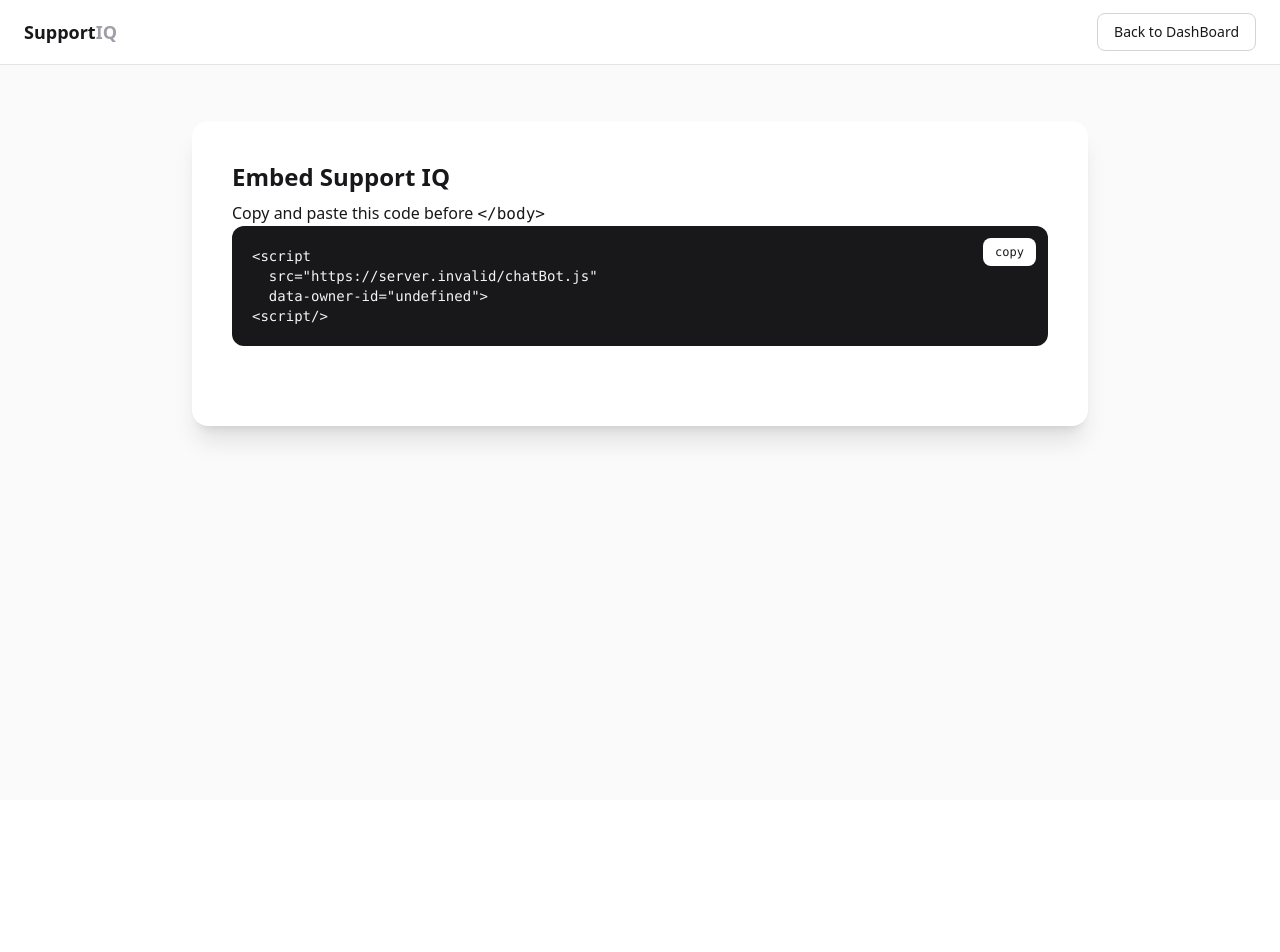
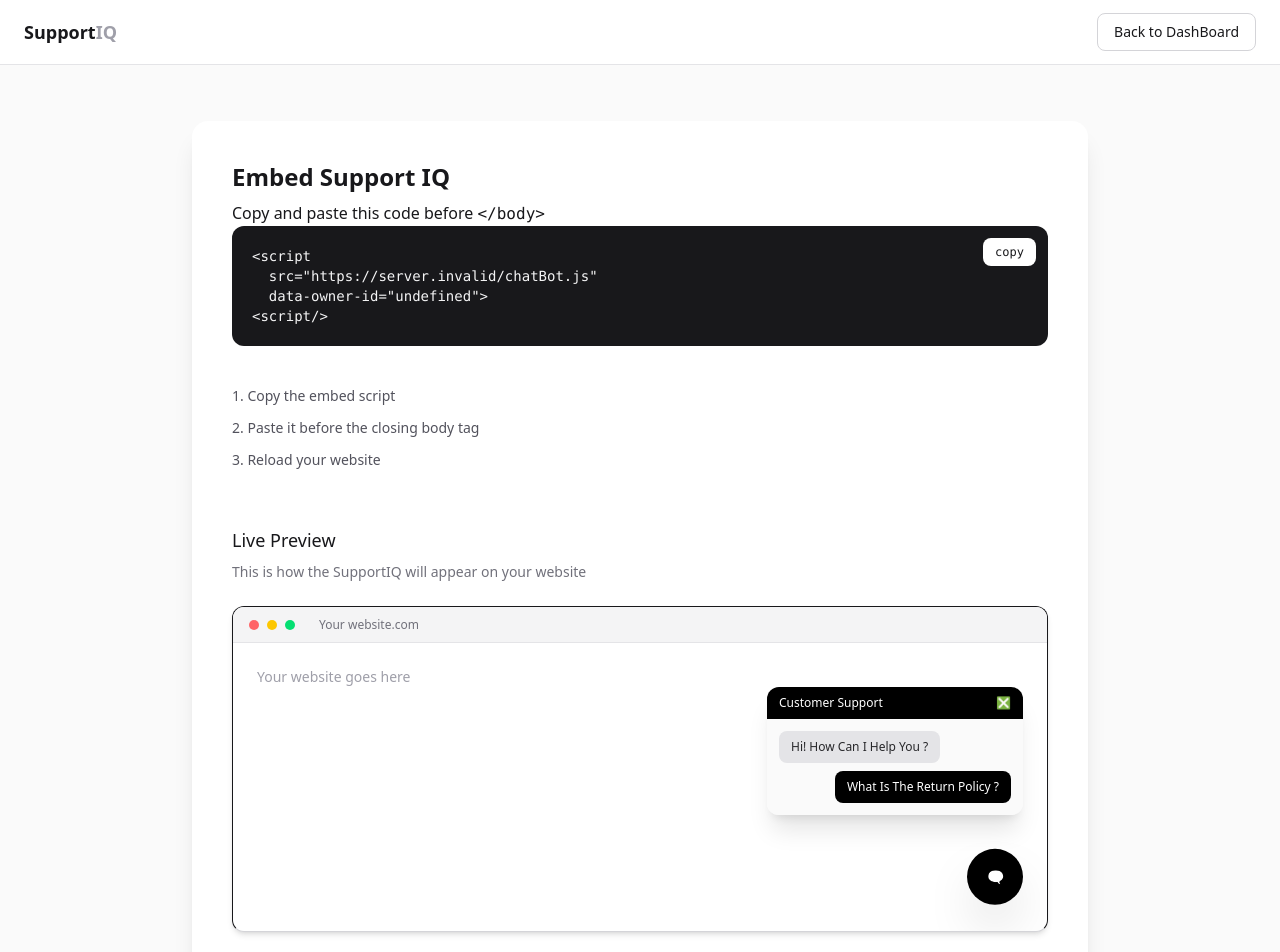
Before and after one commit to Akshay-Deshmane/SupportIQ, a Next.js app: page /embed in a window 1280 px wide. Shown: the top 952 px of the page. Before the commit the page ends 800 px from the top, so only its background shows below. Built offline with nearby package versions, Linux system fonts and the light colour scheme; no server answers; what @scalekit-sdk/node would draw is missing.

Commit message:
Embed Page ChatBot-Setup

```diff
--- a/src/components/EmbedClient.tsx
+++ b/src/components/EmbedClient.tsx
@@ -69,6 +69,60 @@
                 </button>
             </div>
 
+            <ol className="space-y-3 text-sm text-zinc-600 list-decimal list-inside">
+              <li>Copy the embed script</li>
+              <li>Paste it before the closing body tag</li>
+              <li>Reload your website</li>
+            </ol>
+
+            <div className="mt-14">
+              <h1 className="text-lg font-medium mb-2">Live Preview</h1>
+              <p className="text-sm text-zinc-500 mb-6">This is how the SupportIQ will appear on your website</p>
+
+              <div className="rounded-xl border border-b-zinc-300 bg-white shadow-md overflow-hidden">
+
+                <div className="flex items-center gap-2 px-4 h-9 bg-zinc-100 border-b border-zinc-200">
+                  <span className="w-2.5 h-2.5 rounded-full bg-red-400"/>
+                  <span className="w-2.5 h-2.5 rounded-full bg-yellow-400"/>
+                  <span className="w-2.5 h-2.5 rounded-full bg-green-400"/>
+                  <span className="ml-4 text-xs text-zinc-500">Your website.com</span>
+                </div>
+
+                <div className="relative h-64 sm:h-72 p-6 text-zinc-400 text-sm">
+                  Your website goes here
+
+                  <div className="absolute bottom-24d right-6 w-64 bg-white rounded-xl shadow-xl border-zinc-200 overflow-hidden">
+                    <div className="bg-black text-white text-xs px-3 py-2 flex justify-between items-center">
+                      <span>Customer Support</span>
+                      <span>❎</span>
+                    </div>
+
+                    <div className="p-3 space-y-2 bg-zinc-50">
+                        <div className="bg-zinc-200 text-zinc-800 text-xs px-3 py-2 rounded-lg w-fit">
+                            Hi! How Can I Help You ?
+                        </div>
+
+                        <div className="bg-black text-white text-xs px-3 py-2 rounded-lg ml-auto w-fit">
+                            What Is The Return Policy ?
+                        </div>
+                    </div>
+                  </div>
+
+                  <motion.div
+                  animate={{y : [0, -8, 0]}}
+                  transition={{repeat :Infinity, duration : 3}}
+                  className="absolute bottom-6 right-6 w-14 h-14 rounded-full bg-black text-white flex items-center justify-center shadow-2xl cursor-pointer"
+                  >
+                   🗨️
+                  </motion.div>
+
+                </div>
+
+
+
+              </div>
+            </div>
+
 
         </motion.div>
 
--- a/src/components/HomeClient.tsx
+++ b/src/components/HomeClient.tsx
@@ -7,7 +7,10 @@
 
 const HomeClient = ({email} : {email : string}) => {
 
+  const [loading, setLoading] = useState(false);
+
   const handleLogin=()=> {
+    setLoading(true)
     window.location.href="/api/auth/login"
   }
 
@@ -110,8 +113,9 @@
                hover:bg-zinc-800 transition
                disabled : opacity-60 flex items-center gap-2'
                onClick={handleLogin}
+               disabled={loading}
                >
-                Login
+                {loading ? "Loading..." : "Login"}
                </button>}
 
 
```
